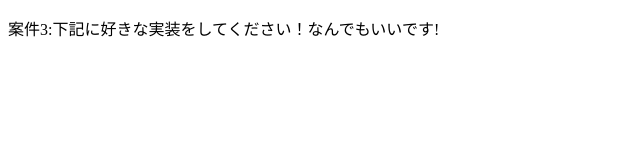
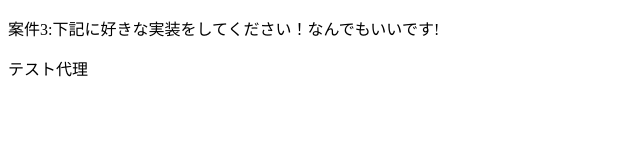
Before and after one commit to PracticeGit0727/GitPracTice2, a plain HTML site: page top3.html in a window 1280 px wide. Shown: the full height of the page, 0-640 px from the left. Drawn offline with Linux system fonts and the light colour scheme.

Commit message:
テスト代理実装

```diff
--- a/top3.html
+++ b/top3.html
@@ -7,5 +7,6 @@
 </head>
 <body>
     <p>案件3:下記に好きな実装をしてください！なんでもいいです!</p>
+    <p>テスト代理</p>
 </body>
 </html>
```
